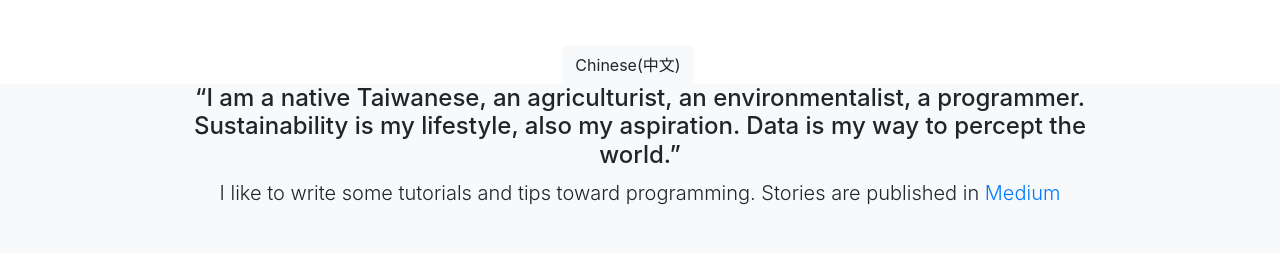
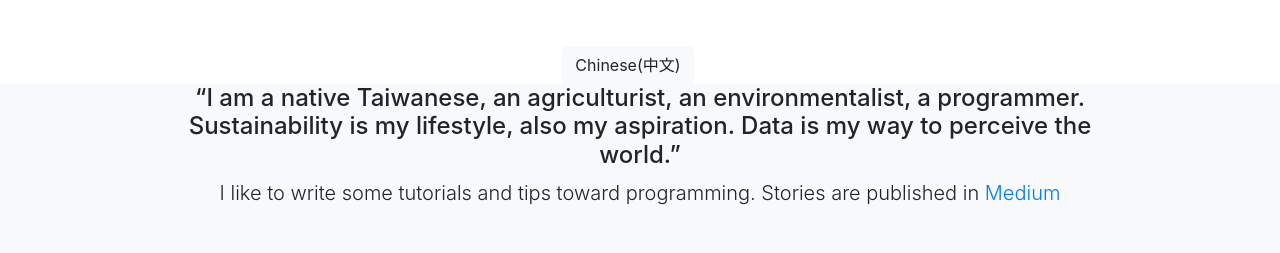
Before and after one commit to minifeng45/YuFengHO_EN, a website with bundled scripts: page index.html in a window 1280 px wide. Shown: the part 248-501 px from the top of the page. Built offline with nearby package versions, Linux system fonts and the light colour scheme; files whose address does not match are found by name.

Commit message:
english revise

```diff
--- a/index.html
+++ b/index.html
@@ -71,7 +71,7 @@
       <div class="row">
         <div class="col-lg-10 mx-auto">
           <h4> “I am a native Taiwanese, an agriculturist, an environmentalist, a programmer.
-            Sustainability is my lifestyle, also my aspiration. Data is my way to percept the world.” </h4>
+            Sustainability is my lifestyle, also my aspiration. Data is my way to perceive the world.” </h4>
           <p class="lead mb-5">I like to write some tutorials and tips toward programming. Stories are published in
             <a href="https://medium.com/@supermonk00">Medium</a></p>
         </div>
```
